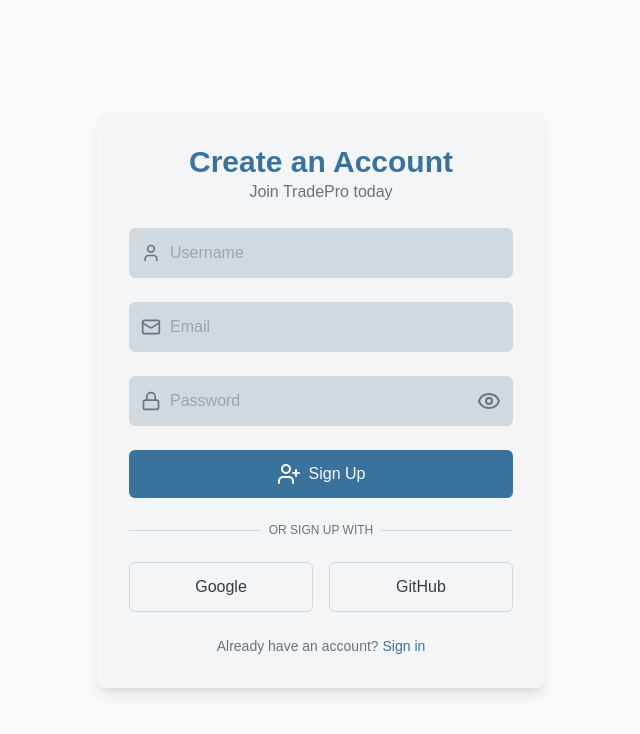
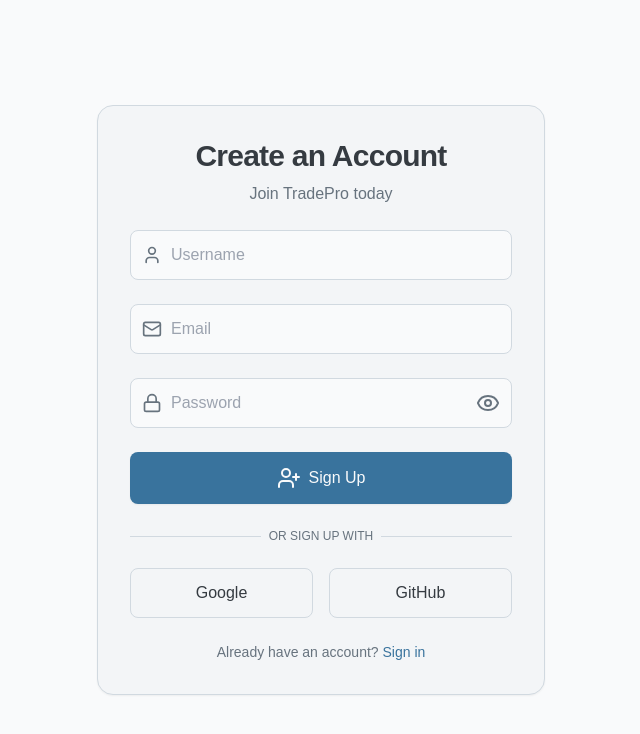
Before and after one commit to YashPalav-26/TradePro, a Next.js app: page /register in a window 1280 px wide. Shown: the top 734 px of the page, without its empty margins (319-959 px from the left). Built offline with nearby package versions, Linux system fonts and the light colour scheme.

Commit message:
improved the UI of register page

```diff
--- a/src/app/register/page.tsx
+++ b/src/app/register/page.tsx
@@ -40,15 +40,15 @@ const Register = () => {
         initial={{ opacity: 0, y: -20 }}
         animate={{ opacity: 1, y: 0 }}
         transition={{ duration: 0.5 }}
-        className="w-full max-w-md p-8 space-y-6 bg-card rounded-lg shadow-lg"
+        className="w-full max-w-md p-8 space-y-6 bg-card border rounded-2xl shadow-sm"
       >
         <div className="text-center">
-          <h1 className="text-3xl font-bold text-primary">Create an Account</h1>
+          <h1 className="text-2xl md:text-3xl font-semibold tracking-tight text-foreground mb-2">Create an Account</h1>
           <p className="text-muted-foreground">Join TradePro today</p>
         </div>
 
         {error && (
-          <div className="p-4 text-sm text-destructive-foreground bg-destructive rounded-md">
+          <div className="p-3 text-sm text-destructive-foreground bg-destructive/10 border border-destructive/30 rounded-md">
             {error}
           </div>
         )}
@@ -59,7 +59,8 @@ const Register = () => {
             <input
               type="text"
               placeholder="Username"
-              className="w-full pl-10 pr-4 py-3 rounded-md bg-input text-foreground border border-border focus:outline-none focus:ring-2 focus:ring-primary"
+              autoComplete="username"
+              className="w-full pl-10 pr-4 py-3 bg-background text-foreground border rounded-lg focus:outline-none focus:ring-2 focus:ring-ring"
               value={username}
               onChange={(e) => setUsername(e.target.value)}
               required
@@ -71,7 +72,8 @@ const Register = () => {
             <input
               type="email"
               placeholder="Email"
-              className="w-full pl-10 pr-4 py-3 rounded-md bg-input text-foreground border border-border focus:outline-none focus:ring-2 focus:ring-primary"
+              autoComplete="email"
+              className="w-full pl-10 pr-4 py-3 bg-background text-foreground border rounded-lg focus:outline-none focus:ring-2 focus:ring-ring"
               value={email}
               onChange={(e) => setEmail(e.target.value)}
               required
@@ -83,7 +85,8 @@ const Register = () => {
             <input
               type={showPassword ? 'text' : 'password'}
               placeholder="Password"
-              className="w-full pl-10 pr-10 py-3 rounded-md bg-input text-foreground border border-border focus:outline-none focus:ring-2 focus:ring-primary"
+              autoComplete="new-password"
+              className="w-full pl-10 pr-10 py-3 bg-background text-foreground border rounded-lg focus:outline-none focus:ring-2 focus:ring-ring"
               value={password}
               onChange={(e) => setPassword(e.target.value)}
               required
@@ -91,7 +94,8 @@ const Register = () => {
             <button
               type="button"
               onClick={() => setShowPassword(!showPassword)}
-              className="absolute right-3 top-1/2 -translate-y-1/2 text-muted-foreground"
+              className="absolute right-3 top-1/2 -translate-y-1/2 text-muted-foreground hover:text-foreground"
+              aria-label="Toggle password visibility"
             >
               {showPassword ? <EyeOff /> : <Eye />}
             </button>
@@ -99,9 +103,10 @@ const Register = () => {
 
           <motion.button
             type="submit"
-            whileHover={{ scale: 1.05 }}
-            whileTap={{ scale: 0.95 }}
-            className="w-full flex justify-center items-center gap-2 bg-primary text-primary-foreground py-3 rounded-md transition-colors hover:bg-primary/90"
+            whileHover={{ scale: 1.03, y: -1 }}
+            whileTap={{ scale: 0.97 }}
+            className="w-full flex justify-center items-center gap-2 bg-primary text-primary-foreground py-3.5 rounded-lg shadow-sm hover:shadow-md transition-all text-base"
+            aria-label="Sign up"
           >
             <UserPlus />
             Sign Up
@@ -119,17 +124,15 @@ const Register = () => {
 
         <div className="grid grid-cols-2 gap-4">
           <motion.button
-            whileHover={{ scale: 1.05 }}
-            className="w-full py-3 border border-border rounded-md flex items-center justify-center gap-2 hover:bg-accent"
+            whileHover={{ scale: 1.03 }}
+            className="w-full py-3 border border-border rounded-lg flex items-center justify-center gap-2 hover:bg-accent transition-all"
           >
-            {/* Add Google Icon Here */}
             <span>Google</span>
           </motion.button>
           <motion.button
-            whileHover={{ scale: 1.05 }}
-            className="w-full py-3 border border-border rounded-md flex items-center justify-center gap-2 hover:bg-accent"
+            whileHover={{ scale: 1.03 }}
+            className="w-full py-3 border border-border rounded-lg flex items-center justify-center gap-2 hover:bg-accent transition-all"
           >
-            {/* Add GitHub Icon Here */}
             <span>GitHub</span>
           </motion.button>
         </div>
```
